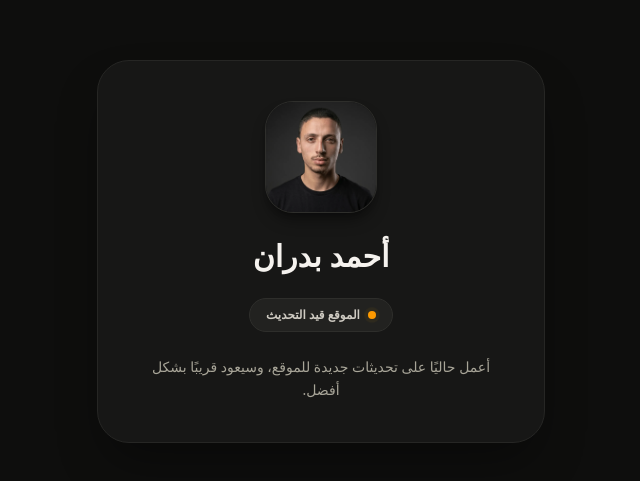
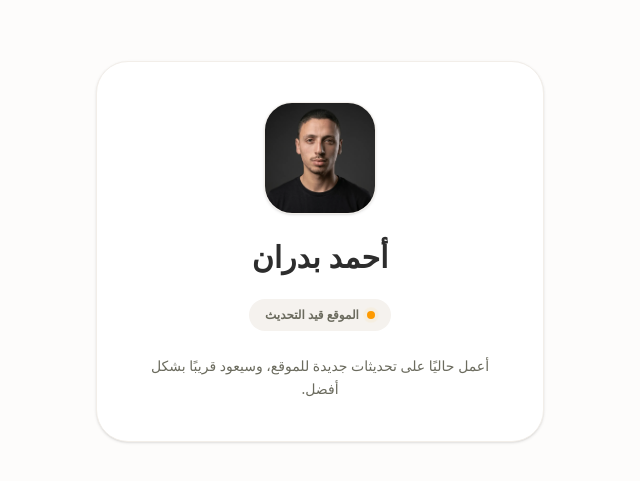
Before and after one commit to badranuxui/My-Portfolio, a React (Vite) app: page / in a window 1280 px wide. Shown: the part 149-630 px from the top of the page, without its empty margins (386-1026 px from the left). Built offline with nearby package versions, Linux system fonts and the light colour scheme; a small style sheet from the web is missing.

Commit message:
Maintenance page: light mode

```diff
--- a/src/Maintenance.tsx
+++ b/src/Maintenance.tsx
@@ -3,41 +3,37 @@ import { motion } from "motion/react";
 import { designerInfo } from "./data";
 
 export default function Maintenance() {
-  // خلفية داكنة للصفحة كلها (بما فيها لون شريط المتصفح على الموبايل)
+  // خلفية فاتحة للصفحة كلها (بما فيها لون شريط المتصفح على الموبايل)
   useEffect(() => {
-    const prevBg = document.body.style.background;
-    document.body.style.background = "#0E0E0D";
-    document.documentElement.style.background = "#0E0E0D";
-    document.documentElement.style.colorScheme = "dark";
+    document.body.style.background = "#FDFCFB";
+    document.documentElement.style.background = "#FDFCFB";
+    document.documentElement.style.colorScheme = "light";
     let meta = document.querySelector('meta[name="theme-color"]') as HTMLMetaElement | null;
     if (!meta) {
       meta = document.createElement("meta");
       meta.name = "theme-color";
       document.head.appendChild(meta);
     }
-    meta.content = "#0E0E0D";
-    return () => {
-      document.body.style.background = prevBg;
-    };
+    meta.content = "#FDFCFB";
   }, []);
 
   return (
-    <div className="min-h-screen bg-[#0E0E0D] text-[#F5F2EE] flex items-center justify-center px-6">
+    <div className="min-h-screen bg-[#FDFCFB] text-[#2D2D2D] flex items-center justify-center px-6">
       <motion.div
         initial={{ opacity: 0, y: 24 }}
         animate={{ opacity: 1, y: 0 }}
         transition={{ duration: 0.7, ease: "easeOut" }}
-        className="w-full max-w-md bg-[#171716] border border-[#262624] rounded-[32px] shadow-2xl shadow-black/40 p-10 text-center flex flex-col items-center gap-6"
+        className="w-full max-w-md bg-white border border-[#F2EEE9] rounded-[32px] shadow-sm p-10 text-center flex flex-col items-center gap-6"
       >
         <img
           src={designerInfo.avatarUrl}
           alt={designerInfo.name}
-          className="w-28 h-28 rounded-[28px] object-cover border border-[#2E2E2B] shadow-lg shadow-black/40"
+          className="w-28 h-28 rounded-[28px] object-cover border border-[#F2EEE9] shadow-sm"
         />
 
         <h1 className="text-3xl font-extrabold leading-tight">{designerInfo.name}</h1>
 
-        <div className="inline-flex items-center gap-2 px-4 py-2 bg-[#222220] border border-[#2E2E2B] rounded-full text-xs font-bold text-[#CFCBC2]">
+        <div className="inline-flex items-center gap-2 px-4 py-2 bg-[#F5F2EE] rounded-full text-xs font-bold text-[#6B6B5E]">
           <span className="relative flex h-2 w-2">
             <span className="animate-ping absolute inline-flex h-full w-full rounded-full bg-amber-400 opacity-75"></span>
             <span className="relative inline-flex rounded-full h-2 w-2 bg-amber-500"></span>
@@ -45,7 +41,7 @@ export default function Maintenance() {
           الموقع قيد التحديث
         </div>
 
-        <p className="text-sm text-[#A8A598] leading-relaxed font-light">
+        <p className="text-sm text-[#6B6B5E] leading-relaxed font-light">
           أعمل حاليًا على تحديثات جديدة للموقع، وسيعود قريبًا بشكل أفضل.
         </p>
       </motion.div>
```
